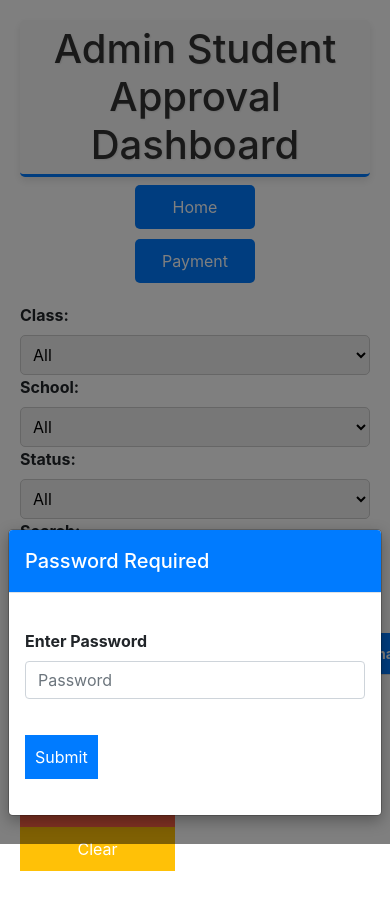
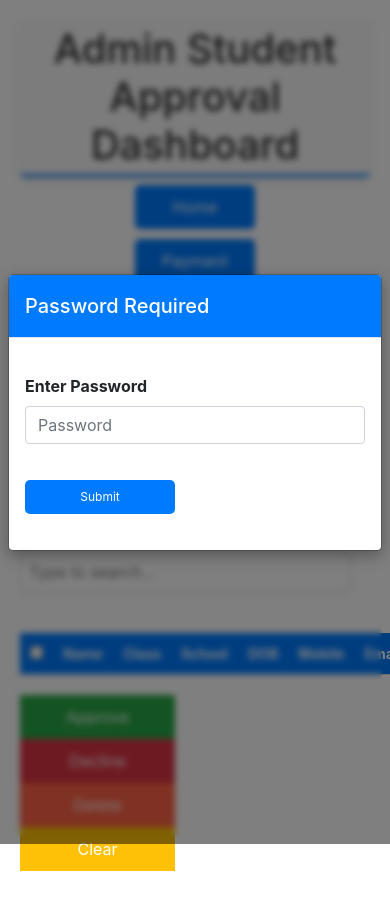
Before and after one commit to rahulkrddd/KP01, a website: page public/admin.html in a window 390 px wide. Shown: the top 910 px of the page. Drawn offline with nearby package versions, Linux system fonts and the light colour scheme; no server answers.

Commit message:
Update admin.css

```diff
--- a/public/styles/admin.css
+++ b/public/styles/admin.css
@@ -280,4 +280,70 @@ h1:hover {
     -webkit-text-security: disc; /* For webkit browsers */
     text-security: disc; /* For other browsers supporting this property */
 }
+
+/* General Button Styles */
+.submit-btn-class {
+    display: inline-flex; /* Ensures the button behaves as an inline element but still allows flex properties */
+    justify-content: center; /* Centers text inside the button */
+    align-items: center; /* Vertically centers text inside the button */
+    font-size: 1rem; /* Sets font size */
+    padding: 12px; /* Adds padding inside the button */
+    border: none; /* Removes the default border */
+    border-radius: 5px; /* Rounds the corners */
+    background-color: #007bff; /* Sets the background color */
+    color: white; /* Sets the text color */
+    cursor: pointer; /* Shows a pointer cursor on hover */
+    text-decoration: none; /* Removes underline for links */
+    width: 100%; /* Makes button width 100% */
+    box-sizing: border-box; /* Includes padding and border in the button's total width and height */
+    transition: background-color 0.3s, transform 0.3s; /* Adds transition effects */
+}
+
+/* Button Hover and Focus States */
+.submit-btn-class:hover {
+    background-color: #0056b3; /* Darker background on hover */
+    transform: scale(1.05); /* Slightly enlarges the button */
+}
+
+.submit-btn-class:active {
+    background-color: #004494; /* Even darker background on click */
+    transform: scale(0.95); /* Slightly shrinks the button on click */
+}
+
+.submit-btn-class:focus {
+    outline: none; /* Removes the default outline */
+    box-shadow: 0 0 5px rgba(0, 123, 255, 0.5); /* Adds a shadow to indicate focus */
+}
+
+/* Responsive Design */
+@media (max-width: 768px) {
+    .submit-btn-class {
+        font-size: 0.875rem; /* Slightly smaller font size for smaller screens */
+        padding: 10px; /* Reduces padding on smaller screens */
+    }
+}
+
+@media (max-width: 480px) {
+    .submit-btn-class {
+        font-size: 0.75rem; /* Smaller font size for very small screens */
+        padding: 8px; /* Further reduces padding */
+    }
+}
+/* Ensure the modal dialog is centered vertically on mobile screens */
+.modal-dialog {
+    display: flex;
+    align-items: center;
+    justify-content: center;
+    min-height: 100vh; /* Full viewport height */
+	backdrop-filter: blur(3px); /* Adjust the blur radius as needed */}
+
+/* Additional adjustment for mobile screens */
+@media (max-width: 768px) {
+    .modal-dialog {
+        margin: 0; /* Remove default margins */
+    }
+}
+
+
+
 /*------------------------------------------------------------------------------/
```
